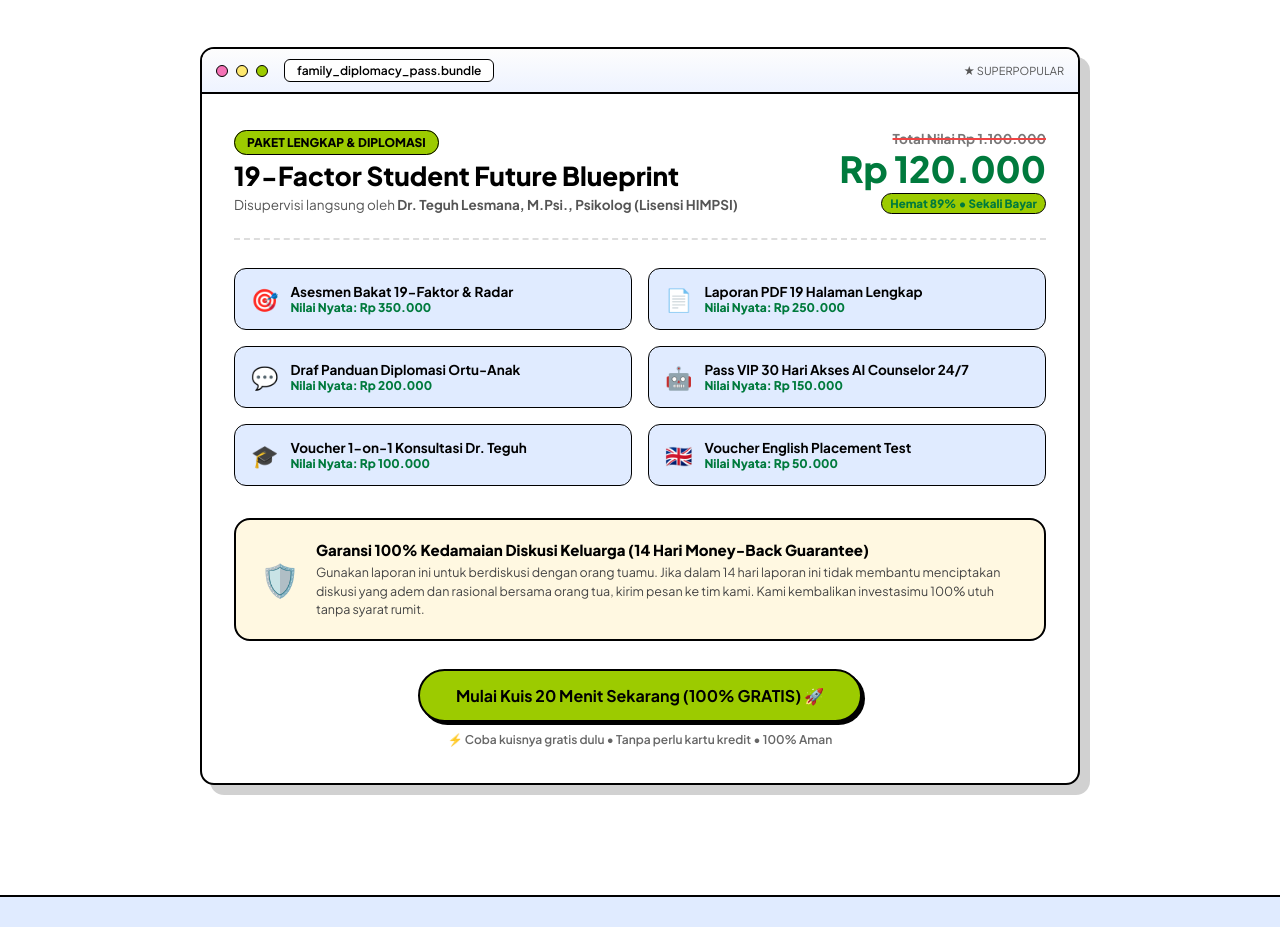
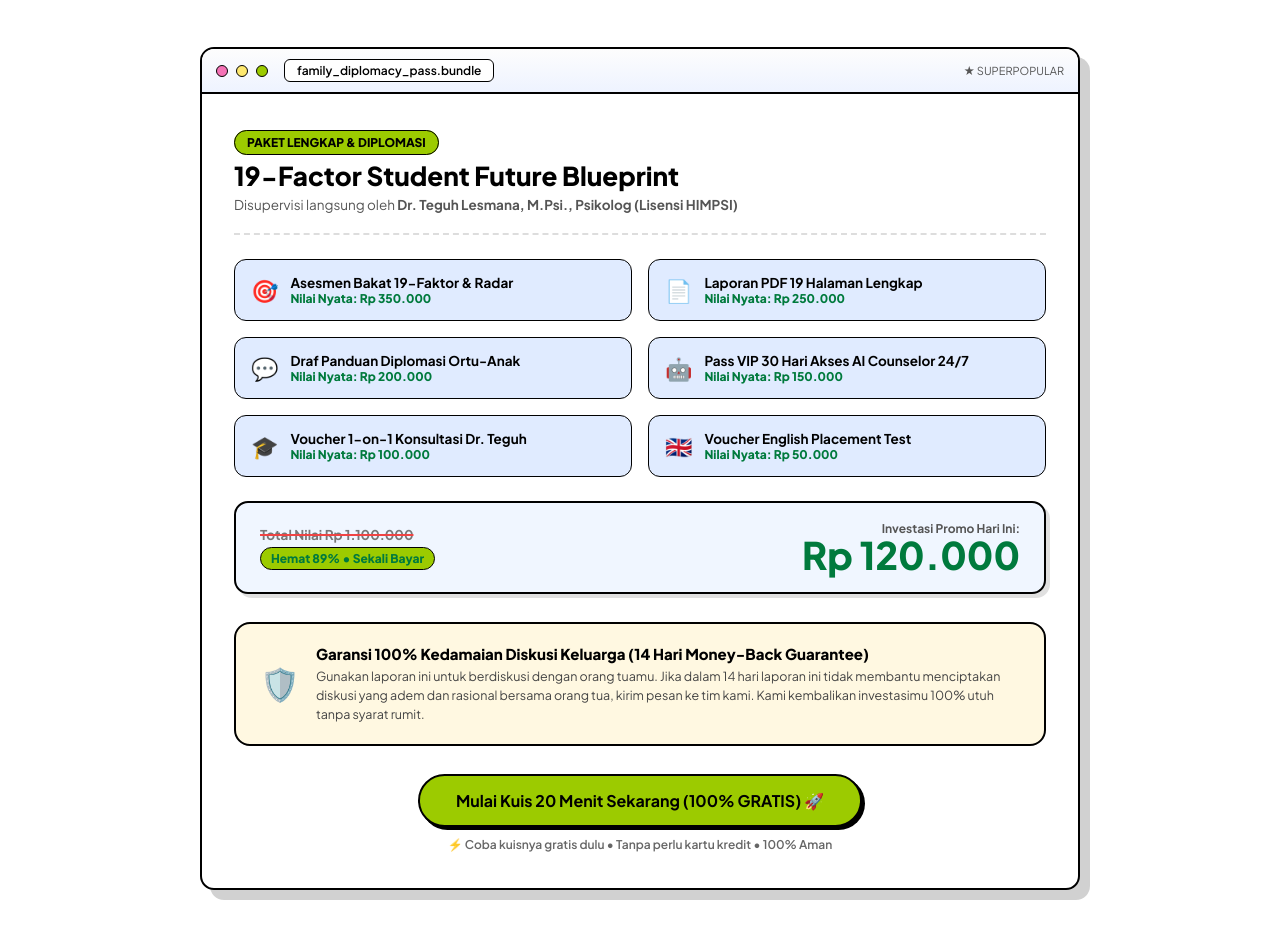
Before and after one commit to pmarchel-tech/lpgenz, a plain HTML site: page better-future.html in a window 1280 px wide. Shown: the part 5548-6475 px from the top of the page. Drawn offline with Linux system fonts and the light colour scheme.

Commit message:
style: position Rp 120.000 price section directly below 6th bento card Voucher English Placement Test

```diff
--- a/better-future.html
+++ b/better-future.html
@@ -665,6 +665,7 @@ nav{position:fixed;top:16px;left:50%;transform:translateX(-50%);z-index:100;widt
 
 <!-- ============ GRAND SLAM OFFER & VALUE STACK ============ -->
 <!-- ============ GRAND SLAM OFFER & VALUE STACK (LP 100JT SET) ============ -->
+<!-- ============ GRAND SLAM OFFER & VALUE STACK (LP 100JT SET) ============ -->
 <section class="offer-sec" id="paket-lengkap" style="background:var(--white);padding:100px 0 110px;border-top:2px solid var(--ink);border-bottom:2px solid var(--ink);position:relative">
   <div class="wrap">
     <div style="text-align:center;max-width:720px;margin:0 auto 50px" class="reveal">
@@ -680,21 +681,15 @@ nav{position:fixed;top:16px;left:50%;transform:translateX(-50%);z-index:100;widt
         <span class="spacer"></span><span class="mini">★ SUPERPOPULAR</span>
       </div>
       <div style="padding:36px 32px">
-        <div style="display:flex;justify-content:space-between;align-items:flex-start;flex-wrap:wrap;gap:20px;margin-bottom:28px;padding-bottom:24px;border-bottom:2px dashed #ddd">
-          <div>
-            <span style="background:var(--lime);border:1.5px solid var(--ink);border-radius:999px;padding:4px 12px;font-size:12px;font-weight:800">PAKET LENGKAP &amp; DIPLOMASI</span>
-            <h3 style="font-size:26px;font-weight:800;margin-top:8px">19-Factor Student Future Blueprint</h3>
-            <p style="font-size:13.5px;color:#555;margin-top:4px">Disupervisi langsung oleh <b>Dr. Teguh Lesmana, M.Psi., Psikolog (Lisensi HIMPSI)</b></p>
-          </div>
-          <div style="text-align:right">
-            <div style="font-size:13.5px;text-decoration:line-through;text-decoration-color:#ef4444;text-decoration-thickness:2px;color:#777;font-weight:700">Total Nilai Rp 1.100.000</div>
-            <div style="font-size:36px;font-weight:800;color:#007a3d;line-height:1.1;margin-top:2px">Rp 120.000</div>
-            <span style="font-size:11.5px;font-weight:800;color:#007a3d;background:var(--lime);border:1px solid var(--ink);border-radius:999px;padding:2px 8px;display:inline-block;margin-top:4px">Hemat 89% • Sekali Bayar</span>
-          </div>
+        <!-- Title Header -->
+        <div style="margin-bottom:24px;padding-bottom:20px;border-bottom:2px dashed #ddd">
+          <span style="background:var(--lime);border:1.5px solid var(--ink);border-radius:999px;padding:4px 12px;font-size:12px;font-weight:800">PAKET LENGKAP &amp; DIPLOMASI</span>
+          <h3 style="font-size:26px;font-weight:800;margin-top:8px">19-Factor Student Future Blueprint</h3>
+          <p style="font-size:13.5px;color:#555;margin-top:4px">Disupervisi langsung oleh <b>Dr. Teguh Lesmana, M.Psi., Psikolog (Lisensi HIMPSI)</b></p>
         </div>
 
         <!-- 6 Value Stack Items from LP 100JT -->
-        <div style="display:grid;grid-template-columns:repeat(auto-fit,minmax(280px,1fr));gap:16px;margin-bottom:32px">
+        <div style="display:grid;grid-template-columns:repeat(auto-fit,minmax(280px,1fr));gap:16px;margin-bottom:24px">
           <div style="background:var(--cloud);border:1.5px solid var(--ink);border-radius:12px;padding:14px 16px;display:flex;align-items:center;gap:12px">
             <span style="font-size:22px">🎯</span>
             <div><div style="font-size:13.5px;font-weight:700">Asesmen Bakat 19-Faktor &amp; Radar</div><div style="font-size:12px;color:#007a3d;font-weight:800">Nilai Nyata: Rp 350.000</div></div>
@@ -721,6 +716,19 @@ nav{position:fixed;top:16px;left:50%;transform:translateX(-50%);z-index:100;widt
           </div>
         </div>
 
+        <!-- Price Section Placed Directly Below the 6 Bento Cards -->
+        <div style="display:flex;justify-content:space-between;align-items:center;flex-wrap:wrap;gap:16px;margin:24px 0 28px;padding:18px 24px;background:#f0f6ff;border:2px solid var(--ink);border-radius:14px;box-shadow:4px 4px 0 rgba(0,0,0,.12)">
+          <div>
+            <div style="font-size:13.5px;text-decoration:line-through;text-decoration-color:#ef4444;text-decoration-thickness:2px;color:#777;font-weight:700">Total Nilai Rp 1.100.000</div>
+            <span style="font-size:12px;font-weight:800;color:#007a3d;background:var(--lime);border:1px solid var(--ink);border-radius:999px;padding:3px 10px;display:inline-block;margin-top:4px">Hemat 89% • Sekali Bayar</span>
+          </div>
+          <div style="text-align:right">
+            <div style="font-size:12px;font-weight:700;color:#555">Investasi Promo Hari Ini:</div>
+            <div style="font-size:38px;font-weight:800;color:#007a3d;line-height:1">Rp 120.000</div>
+          </div>
+        </div>
+
+        <!-- Garansi Box -->
         <div style="background:var(--beige);border:2px solid var(--ink);border-radius:16px;padding:20px 24px;margin-bottom:28px;display:flex;align-items:center;gap:16px">
           <div style="font-size:32px">🛡️</div>
           <div>
```
Also changed, not shown: index.html (+20 -12 lines), price_below_cards_result.png (added).
